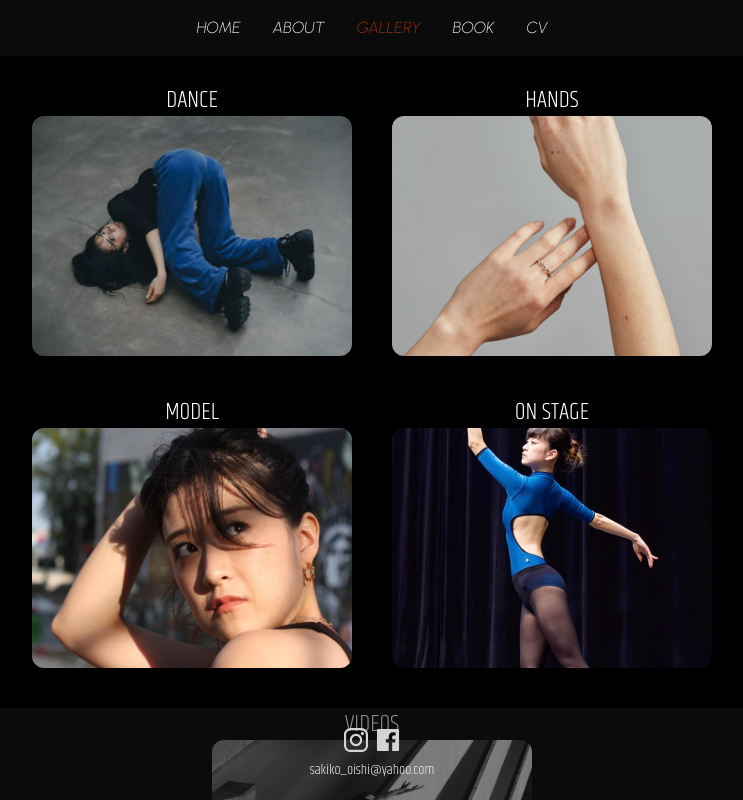
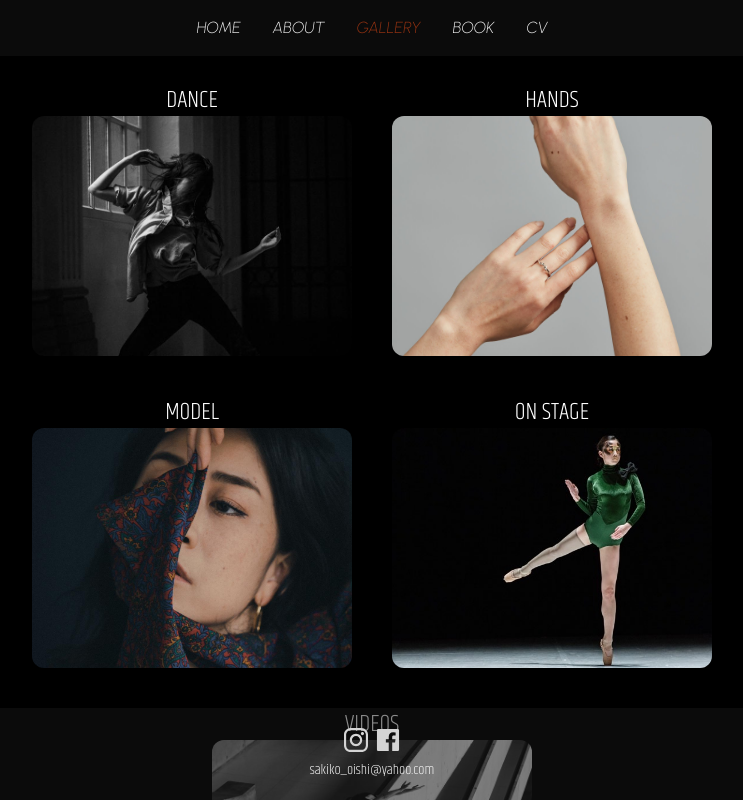
Before and after one commit to VivienIngrams/Sakiko, a Next.js app: page /gallery in a window 1280 px wide. Shown: the top 800 px of the page, without its empty margins (268-1011 px from the left). Built offline with nearby package versions, Linux system fonts and the light colour scheme.

Commit message:
Change photos on Gallery page

```diff
--- a/src/pages/gallery/index.tsx
+++ b/src/pages/gallery/index.tsx
@@ -16,11 +16,11 @@ import Header from '../../components/Sections/Header';
 import {galleryItemsDance, galleryItemsHands, galleryItemsModel, galleryItemsStage, SectionId} from '../../data/data';
 // import VideoPlayer from './Video';
 
-const danceImage = galleryItemsDance[0].image;
+const danceImage = galleryItemsDance[3].image;
 const handsImage = galleryItemsHands[0].image;
-const stageImage = galleryItemsStage[0].image;
+const stageImage = galleryItemsStage[9].image;
 const videosImage = galleryItemsDance[1].image;
-const modelImage = galleryItemsModel[0].image;
+const modelImage = galleryItemsModel[5].image;
 
 const Gallery: FC = memo(() => {
   return (
```
